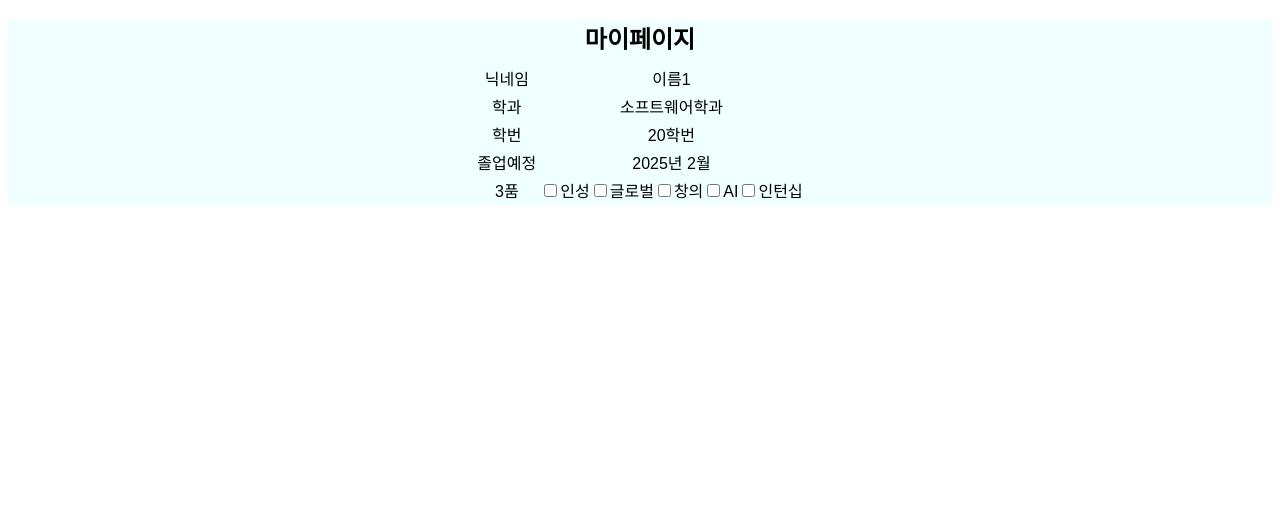
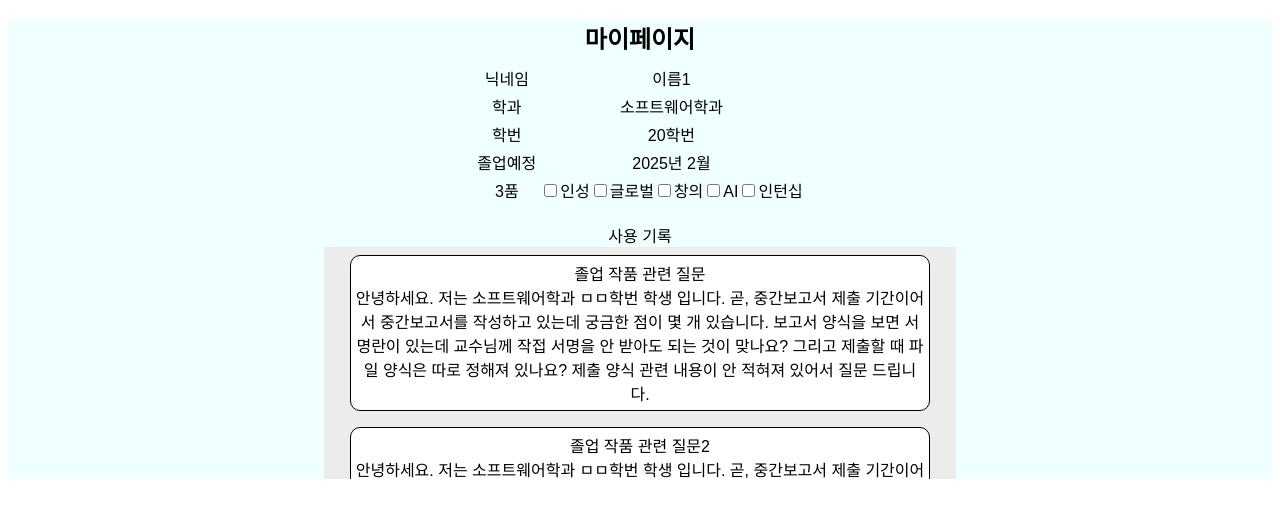
Before and after one commit to yu9i/ISE_Team8, a Vue app in the folder team8/: page / in a window 1280 px wide. Shown: the top 518 px of the page. Built offline with nearby package versions, Linux system fonts and the light colour scheme.

Commit message:
마이페이지 완성

```diff
--- a/team8/src/components/MyPage.vue
+++ b/team8/src/components/MyPage.vue
@@ -33,8 +33,73 @@
                     <label for="인턴십">인턴십</label>
                 </td>
             </tr>
-        </table>
-
+        </table><br>
+        <div>사용 기록</div>
+        <div class="main-posts">
+        <div class="post">
+          <div id="post-title">졸업 작품 관련 질문</div>
+          <div class="post-content">
+            <div id="post-pic"></div>
+            <div id="post-det">안녕하세요. 저는 소프트웨어학과 ㅁㅁ학번 학생 입니다. 곧, 중간보고서 제출 기간이어서 중간보고서를 작성하고 있는데 궁금한 점이 몇 개 있습니다. 보고서 양식을 보면 서명란이 있는데 교수님께 작접 서명을 안 받아도 되는 것이 맞나요? 그리고 제출할 때 파일 양식은 따로 정해져 있나요? 제출 양식 관련 내용이 안 적혀져 있어서 질문 드립니다.</div>
+          </div>
+        </div>
+        <div class="post">
+          <div id="post-title">졸업 작품 관련 질문2</div>
+          <div class="post-content">
+            <div id="post-pic"></div>
+            <div id="post-det">안녕하세요. 저는 소프트웨어학과 ㅁㅁ학번 학생 입니다. 곧, 중간보고서 제출 기간이어서 중간보고서를 작성하고 있는데 궁금한 점이 몇 개 있습니다. 보고서 양식을 보면 서명란이 있는데 교수님께 작접 서명을 안 받아도 되는 것이 맞나요? 그리고 제출할 때 파일 양식은 따로 정해져 있나요? 제출 양식 관련 내용이 안 적혀져 있어서 질문 드립니다.</div>
+          </div>
+        </div>
+        <div class="post">
+          <div id="post-title">졸업 작품 관련 질문3</div>
+          <div class="post-content">
+            <div id="post-pic"></div>
+            <div id="post-det">안녕하세요. 저는 소프트웨어학과 ㅁㅁ학번 학생 입니다. 곧, 중간보고서 제출 기간이어서 중간보고서를 작성하고 있는데 궁금한 점이 몇 개 있습니다. 보고서 양식을 보면 서명란이 있는데 교수님께 작접 서명을 안 받아도 되는 것이 맞나요? 그리고 제출할 때 파일 양식은 따로 정해져 있나요? 제출 양식 관련 내용이 안 적혀져 있어서 질문 드립니다.</div>
+          </div>
+        </div>
+        <div class="post">
+          <div id="post-title">졸업 작품 관련 질문4</div>
+          <div class="post-content">
+            <div id="post-pic"></div>
+            <div id="post-det">안녕하세요. 저는 소프트웨어학과 ㅁㅁ학번 학생 입니다. 곧, 중간보고서 제출 기간이어서 중간보고서를 작성하고 있는데 궁금한 점이 몇 개 있습니다. 보고서 양식을 보면 서명란이 있는데 교수님께 작접 서명을 안 받아도 되는 것이 맞나요? 그리고 제출할 때 파일 양식은 따로 정해져 있나요? 제출 양식 관련 내용이 안 적혀져 있어서 질문 드립니다.</div>
+          </div>
+        </div>
+        <div class="post">
+          <div id="post-title">졸업 작품 관련 질문4</div>
+          <div class="post-content">
+            <div id="post-pic"></div>
+            <div id="post-det">안녕하세요. 저는 소프트웨어학과 ㅁㅁ학번 학생 입니다. 곧, 중간보고서 제출 기간이어서 중간보고서를 작성하고 있는데 궁금한 점이 몇 개 있습니다. 보고서 양식을 보면 서명란이 있는데 교수님께 작접 서명을 안 받아도 되는 것이 맞나요? 그리고 제출할 때 파일 양식은 따로 정해져 있나요? 제출 양식 관련 내용이 안 적혀져 있어서 질문 드립니다.</div>
+          </div>
+        </div>
+        <div class="post">
+          <div id="post-title">졸업 작품 관련 질문4</div>
+          <div class="post-content">
+            <div id="post-pic"></div>
+            <div id="post-det">안녕하세요. 저는 소프트웨어학과 ㅁㅁ학번 학생 입니다. 곧, 중간보고서 제출 기간이어서 중간보고서를 작성하고 있는데 궁금한 점이 몇 개 있습니다. 보고서 양식을 보면 서명란이 있는데 교수님께 작접 서명을 안 받아도 되는 것이 맞나요? 그리고 제출할 때 파일 양식은 따로 정해져 있나요? 제출 양식 관련 내용이 안 적혀져 있어서 질문 드립니다.</div>
+          </div>
+        </div>
+        <div class="post">
+          <div id="post-title">졸업 작품 관련 질문4</div>
+          <div class="post-content">
+            <div id="post-pic"></div>
+            <div id="post-det">안녕하세요. 저는 소프트웨어학과 ㅁㅁ학번 학생 입니다. 곧, 중간보고서 제출 기간이어서 중간보고서를 작성하고 있는데 궁금한 점이 몇 개 있습니다. 보고서 양식을 보면 서명란이 있는데 교수님께 작접 서명을 안 받아도 되는 것이 맞나요? 그리고 제출할 때 파일 양식은 따로 정해져 있나요? 제출 양식 관련 내용이 안 적혀져 있어서 질문 드립니다.</div>
+          </div>
+        </div>
+        <div class="post">
+          <div id="post-title">졸업 작품 관련 질문4</div>
+          <div class="post-content">
+            <div id="post-pic"></div>
+            <div id="post-det">안녕하세요. 저는 소프트웨어학과 ㅁㅁ학번 학생 입니다. 곧, 중간보고서 제출 기간이어서 중간보고서를 작성하고 있는데 궁금한 점이 몇 개 있습니다. 보고서 양식을 보면 서명란이 있는데 교수님께 작접 서명을 안 받아도 되는 것이 맞나요? 그리고 제출할 때 파일 양식은 따로 정해져 있나요? 제출 양식 관련 내용이 안 적혀져 있어서 질문 드립니다.</div>
+          </div>
+        </div>
+        <div class="post">
+          <div id="post-title">졸업 작품 관련 질문4</div>
+          <div class="post-content">
+            <div id="post-pic"></div>
+            <div id="post-det">안녕하세요. 저는 소프트웨어학과 ㅁㅁ학번 학생 입니다. 곧, 중간보고서 제출 기간이어서 중간보고서를 작성하고 있는데 궁금한 점이 몇 개 있습니다. 보고서 양식을 보면 서명란이 있는데 교수님께 작접 서명을 안 받아도 되는 것이 맞나요? 그리고 제출할 때 파일 양식은 따로 정해져 있나요? 제출 양식 관련 내용이 안 적혀져 있어서 질문 드립니다.</div>
+          </div>
+        </div>
+      </div>
     </div>
 </template>
 
@@ -53,4 +118,39 @@
     text-align: center;
     background-color: azure;
 }
+.main-posts {
+    margin-left: auto;
+    margin-right: auto;
+    background: #ECECEC;
+  display: flex;
+  flex-direction: column;
+  justify-content: flex-start;
+  text-align: center;
+  align-items: center;
+  width: 50%;
+  max-height: 200px;
+  margin-bottom: 3em;
+  padding-bottom: 2em;
+  overflow: scroll;
+}
+.main-posts > #page-name {
+  padding: 0.5em;
+}
+.main-posts > .post {
+    margin-left: auto;
+    margin-right: auto;
+  width: 90%;
+  display: flex;
+  flex-direction: column;
+  flex-wrap: wrap;
+  justify-content: flex-start;
+  background: white;
+  border: solid 1px black;
+  border-radius: 10px;
+  padding: 5px;
+  margin: 8px 0;
+  cursor: pointer;
+}
+
+
 </style>
```
